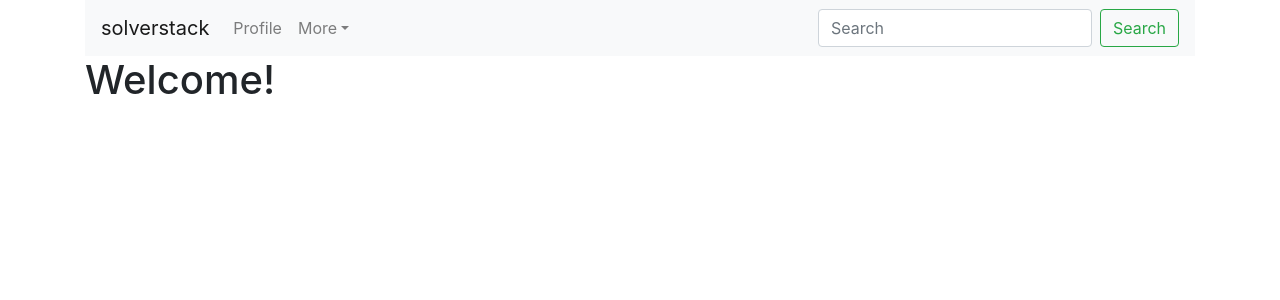
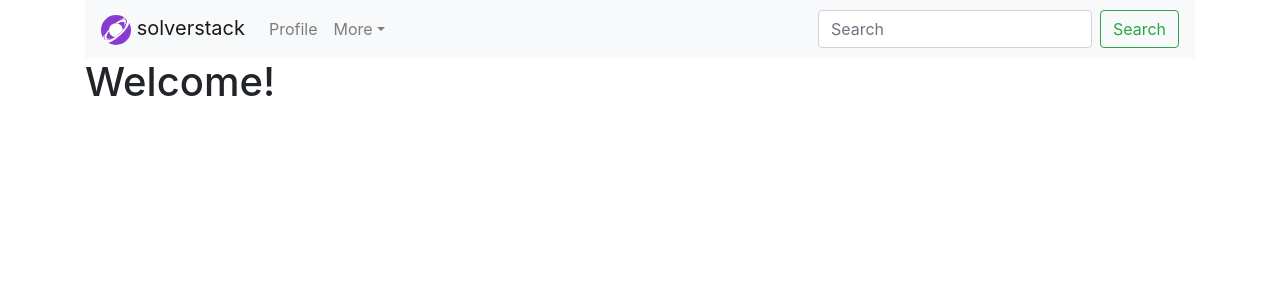
Before and after one commit to andromia/cvrp-client, a Next.js app: page / in a window 1280 px wide. Shown: the top 300 px of the page. Built offline with nearby package versions, Linux system fonts and the light colour scheme.

Commit message:
updated nav

```diff
--- a/components/common/CustomNav.tsx
+++ b/components/common/CustomNav.tsx
@@ -4,13 +4,14 @@ import NavDropdown from "react-bootstrap/NavDropdown";
 import Form from "react-bootstrap/Form";
 import FormControl from "react-bootstrap/FormControl";
 import Button from "react-bootstrap/Button";
+import Logo from "../images/Logo";
 
 
 const CustomNav = () => {
 
     return (
         <Navbar bg="light" expand="lg">
-            <Navbar.Brand href="/">solverstack</Navbar.Brand>
+            <Navbar.Brand href="/"><Logo height="30px"/> solverstack</Navbar.Brand>
             <Navbar.Toggle aria-controls="basic-navbar-nav" />
             <Navbar.Collapse id="basic-navbar-nav">
                 <Nav className="mr-auto">
--- a/components/images/Logo.tsx
+++ b/components/images/Logo.tsx
@@ -3,8 +3,14 @@ import React, { ReactElement } from "react";
 // Bootstrap
 import Image from "react-bootstrap/Image";
 
-const Logo = (): ReactElement => {
-    return <a href="/"><Image src="/logo.png" roundedCircle height="110px" /></a>;
+const Logo = (props): ReactElement => {
+    return (
+        <a href="/">
+            <Image
+            src="/logo.png"
+            roundedCircle height={props.height ? props.height : "110px"} />
+            </a>
+    );
 };
 
 export default Logo;
--- a/components/setup/VrpOriginSetup.tsx
+++ b/components/setup/VrpOriginSetup.tsx
@@ -75,7 +75,7 @@ const VrpOriginSetup = () => {
                         console.log(response);
                         setOrigins([response.data]);
 
-                        const csv = Papa.unparse(response.data);
+                        const csv = Papa.unparse([response.data]);
                         const csvData = new Blob([csv], {type: 'text/csv;charset=utf-8;'});
                         const csvUrl = window.URL.createObjectURL(csvData);
 
```
